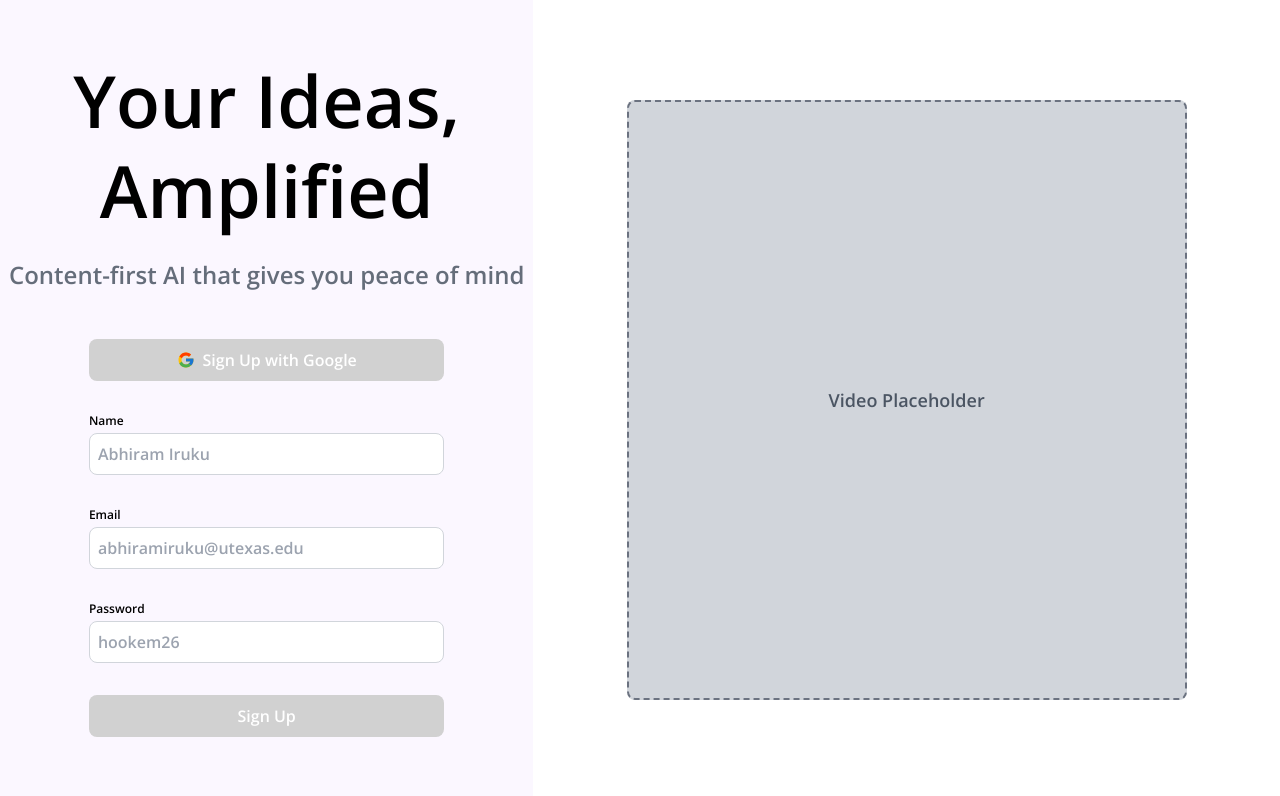
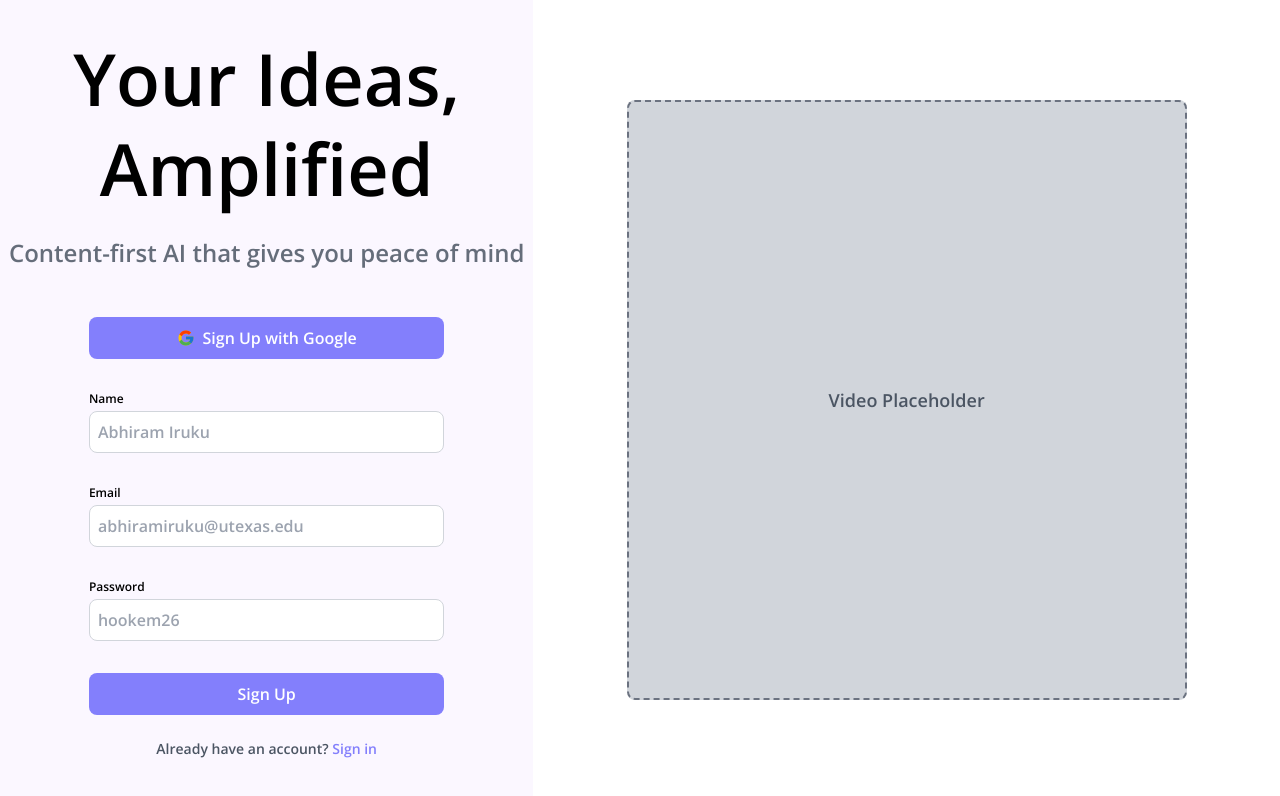
Before and after one commit to SumitNalavade/TrainingWheels, a React (Vite) app in the folder frontend/: page /signup in a window 1280 px wide. Shown: the top 796 px of the page. Built offline with nearby package versions, Linux system fonts and the light colour scheme; no server answers.

Commit message:
UI Updates

```diff
--- a/frontend/src/pages/SignInPage.tsx
+++ b/frontend/src/pages/SignInPage.tsx
@@ -1,6 +1,6 @@
 import React, { FormEvent, useState } from "react";
 import { FcGoogle } from "react-icons/fc";
-import { useNavigate } from "react-router-dom";
+import { Link, useNavigate } from "react-router-dom";
 import axios from "axios";
 import useAppStore from "../stores/useAppStore";
 import { signInWithGoogle } from "../services/authService";
@@ -59,7 +59,7 @@ const SignInPage: React.FC = () => {
 
                 <button
                     type="button"
-                    className="w-2/3 p-2 bg-[#D1D1D1] text-white rounded-lg border border-transparent hover:border-black flex items-center justify-center"
+                    className="w-2/3 p-2 bg-[#837FFC] text-white rounded-lg border border-transparent flex items-center justify-center"
                     onClick={handleGoogleSignIn}
                 >
                     <FcGoogle className="mr-2 text-lg" /> Sign In with Google
@@ -86,10 +86,17 @@ const SignInPage: React.FC = () => {
                     </div>
                     <button
                         type="submit"
-                        className="w-full p-2 bg-[#D1D1D1] text-white rounded-lg border border-transparent hover:border-black"
+                        className="w-full p-2 bg-[#837FFC] text-white rounded-lg border border-transparent"
                     >
                         Sign In
                     </button>
+
+                    <p className="mt-6 text-sm text-gray-600">
+                        Don't have an account?{" "}
+                        <Link to="/signup" className="text-[#837FFC] hover:underline font-semibold">
+                            Sign up
+                        </Link>
+                    </p>
                 </form>
             </div>
 
--- a/frontend/src/pages/SignUpPage.tsx
+++ b/frontend/src/pages/SignUpPage.tsx
@@ -1,6 +1,6 @@
 import React, { FormEvent, useState } from "react";
 import { FcGoogle } from "react-icons/fc";
-import { useNavigate } from "react-router-dom";
+import { useNavigate, Link } from "react-router-dom";
 import axios from "axios";
 import useAppStore from "../stores/useAppStore";
 import { signInWithGoogle } from "../services/authService";
@@ -55,7 +55,7 @@ const SignUpPage: React.FC = () => {
 
                 <button
                     type="button"
-                    className="w-2/3 p-2 bg-[#D1D1D1] text-white rounded-lg border border-transparent hover:border-black flex items-center justify-center"
+                    className="w-2/3 p-2 bg-[#837FFC] text-white rounded-lg border border-transparent flex items-center justify-center"
                     onClick={handleGoogleSignUp}
                 >
                     <FcGoogle className="mr-2 text-lg" /> Sign Up with Google
@@ -91,10 +91,17 @@ const SignUpPage: React.FC = () => {
                     </div>
                     <button
                         type="submit"
-                        className="w-full p-2 bg-[#D1D1D1] text-white rounded-lg border border-transparent hover:border-black"
+                        className="w-full p-2 bg-[#837FFC] text-white rounded-lg border border-transparent"
                     >
                         Sign Up
                     </button>
+
+                    <p className="mt-6 text-sm text-gray-600">
+                        Already have an account?{" "}
+                        <Link to="/signin" className="text-[#837FFC] hover:underline font-semibold">
+                            Sign in
+                        </Link>
+                    </p>
                 </form>
             </div>
 
```
